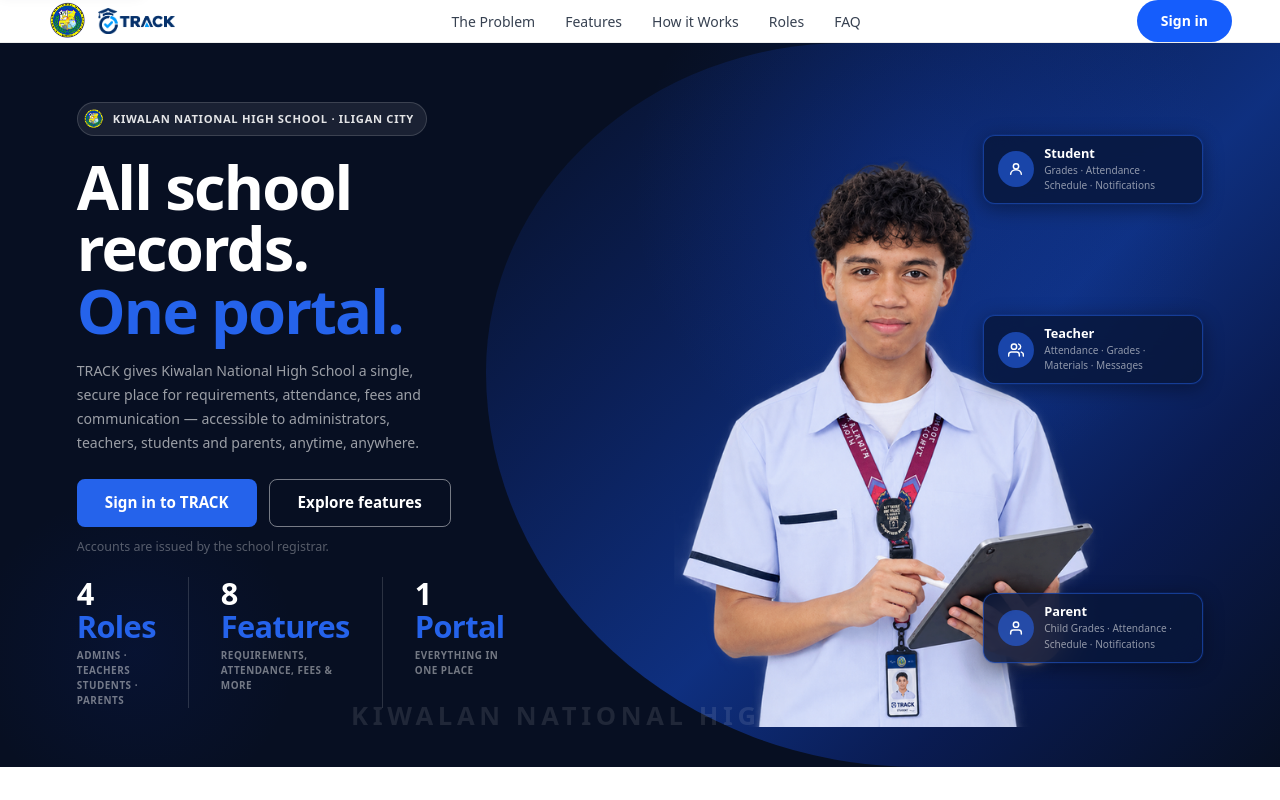
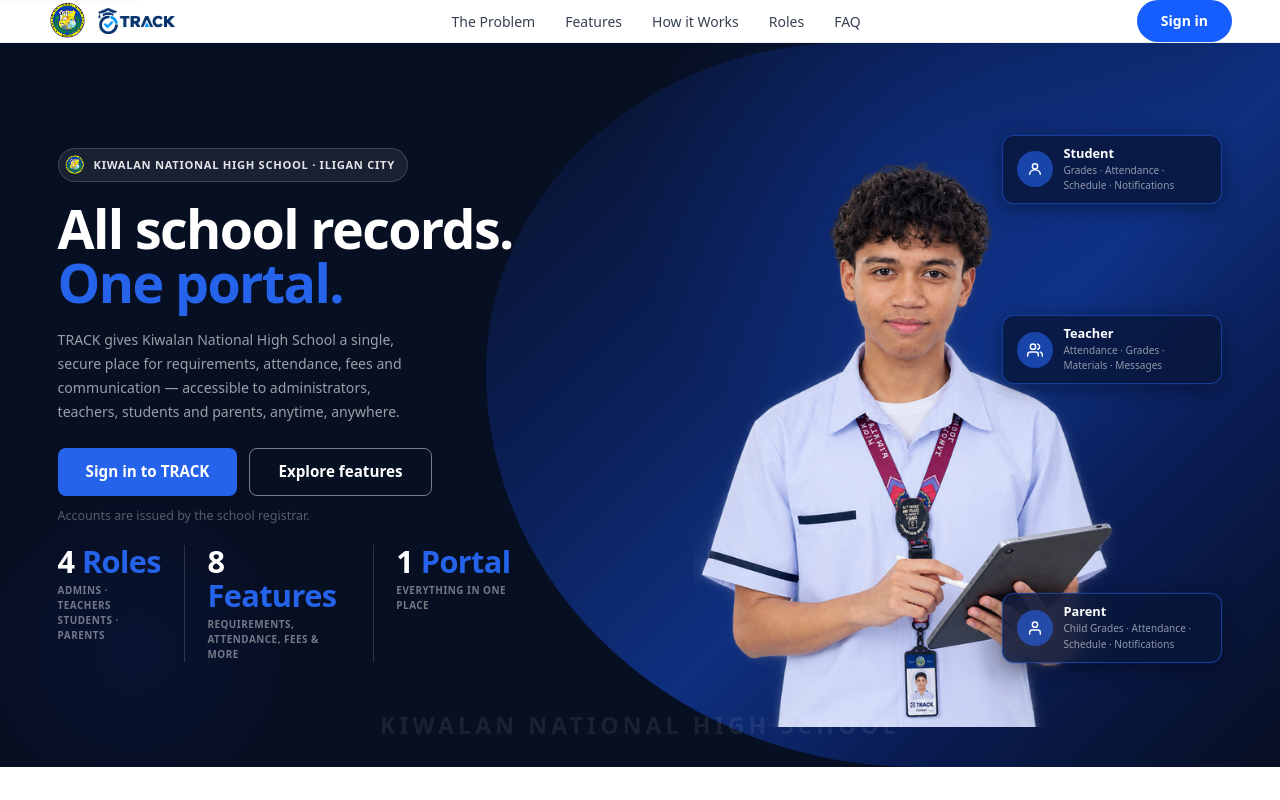
Before and after one commit to arcnesipac3-art/TRACK-capstone, a React (Vite) app in the folder frontend/: page / in a window 1280 px wide. Built offline with nearby package versions, Linux system fonts and the light colour scheme; no server answers.

Commit message:
fix: headline wrap, stats width, watermark z-index, white strip

```diff
--- a/frontend/src/App.css
+++ b/frontend/src/App.css
@@ -1512,15 +1512,17 @@
    ================================================================ */
 .landing-hero {
   position: relative;
-  /* Deep navy base matching the reference */
   background: #070f22;
-  overflow: hidden;
-  /* Full viewport height beneath the navbar */
+  /* overflow:hidden clips the student. overflow:clip clips bg shapes
+     but doesn't affect abs-pos children outside the stacking context. */
+  overflow: clip;
   height: calc(100svh - 76px);
   min-height: 600px;
   max-height: 940px;
   display: flex;
   align-items: stretch;
+  /* Prevent sub-pixel gap at the bottom edge */
+  margin-bottom: -1px;
 }
 
 /* ── Background: large diagonal blue shape upper-right ── */
@@ -1547,18 +1549,18 @@
 .landing-hero::after {
   content: 'KIWALAN NATIONAL HIGH SCHOOL';
   position: absolute;
-  bottom: 32px;
+  bottom: 24px;
   left: 50%;
   transform: translateX(-50%);
-  font-size: clamp(1.1rem, 2vw, 2rem);
+  font-size: clamp(1rem, 1.8vw, 1.8rem);
   font-weight: 900;
   letter-spacing: 0.18em;
-  /* Visible but subtle — matches reference ~10-12% opacity */
-  color: rgba(255,255,255,0.10);
+  color: rgba(255,255,255,0.08);
   white-space: nowrap;
   pointer-events: none;
   text-transform: uppercase;
-  z-index: 0;
+  /* Above student (z-index:1) but below cards (z-index:3) */
+  z-index: 2;
 }
 
 /* Radial glow circles — subtle depth */
@@ -1588,16 +1590,16 @@
   position: relative;
   z-index: 1;
   display: grid;
-  /* Reference: left ~42%, right ~58% */
-  grid-template-columns: 42fr 58fr;
+  /* 46% left / 54% right — wide enough for headline not to wrap at 1366px */
+  grid-template-columns: 46fr 54fr;
   grid-template-rows: 1fr;
-  /* Stretch both columns to full hero height */
   align-items: center;
   align-content: stretch;
   width: 100%;
   max-width: 1440px;
   margin: 0 auto;
-  padding: clamp(40px,5vh,72px) clamp(48px,6vw,96px);
+  /* Tighter horizontal padding so the left column has more room */
+  padding: clamp(40px,5vh,72px) clamp(36px,4.5vw,80px);
   gap: 0;
   flex: 1 1 auto;
 }
@@ -1644,15 +1646,16 @@
 }
 
 .hero-heading-line1 {
-  font-size: clamp(2.8rem, 4.8vw, 4.4rem);
+  font-size: clamp(2.6rem, 4.2vw, 4.2rem);
   font-weight: 900;
   line-height: 1.0;
   letter-spacing: -0.03em;
   color: #ffffff;
+  white-space: nowrap;
 }
 
 .hero-heading-line2 {
-  font-size: clamp(2.8rem, 4.8vw, 4.4rem);
+  font-size: clamp(2.6rem, 4.2vw, 4.2rem);
   font-weight: 900;
   line-height: 1.05;
   letter-spacing: -0.03em;
@@ -1747,7 +1750,8 @@
 .hero-stat {
   display: flex;
   flex-direction: column;
-  padding: 0 clamp(20px,2.5vw,32px);
+  /* Tighter padding so all 3 stats fit in the left column without wrapping */
+  padding: 0 clamp(14px,1.8vw,22px);
 }
 .hero-stat:first-child { padding-left: 0; }
 
@@ -1902,13 +1906,13 @@
 @media (max-width: 1199px) {
   .landing-hero { max-height: 860px; }
   .hero-layout {
-    grid-template-columns: 44fr 56fr;
-    padding: clamp(32px,4vh,52px) clamp(28px,4vw,52px);
+    grid-template-columns: 46fr 54fr;
+    padding: clamp(32px,4vh,52px) clamp(24px,3.5vw,48px);
   }
   .hero-visual { min-height: 380px; }
   .hero-student-img { max-width: 520px; }
   .hero-heading-line1,
-  .hero-heading-line2 { font-size: clamp(2.4rem, 4vw, 3.8rem); }
+  .hero-heading-line2 { font-size: clamp(2.4rem, 3.8vw, 3.6rem); }
 }
 
 /* Tablet 768px–1023px */
@@ -1918,6 +1922,7 @@
     grid-template-columns: 1fr 1fr;
     padding: 40px 28px 48px;
   }
+  .hero-heading-line1 { white-space: normal; }
   .hero-visual {
     min-height: clamp(360px, 52vw, 520px);
     align-self: stretch;
@@ -1932,7 +1937,7 @@
 
 /* Mobile ≤767px: stack vertically */
 @media (max-width: 767px) {
-  .landing-hero { min-height: auto; }
+  .landing-hero { min-height: auto; margin-bottom: 0; }
   .hero-layout {
     grid-template-columns: 1fr;
     padding: 40px 20px 0;
@@ -1944,6 +1949,8 @@
     text-align: center;
     padding-right: 0;
   }
+  .hero-heading-line1,
+  .hero-heading-line2 { white-space: normal; }
   .hero-kicker  { align-self: center; }
   .hero-sub     { max-width: none; text-align: center; }
   .hero-actions { justify-content: center; }
```
